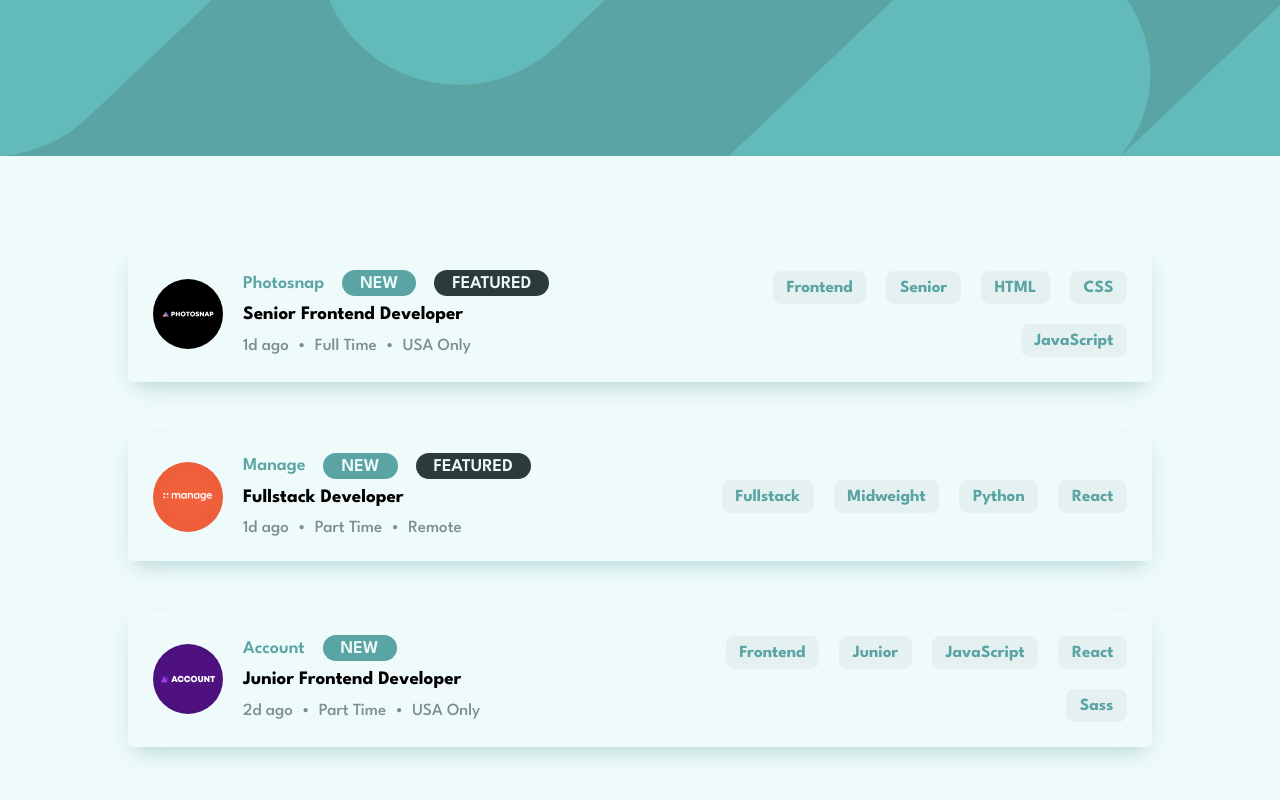
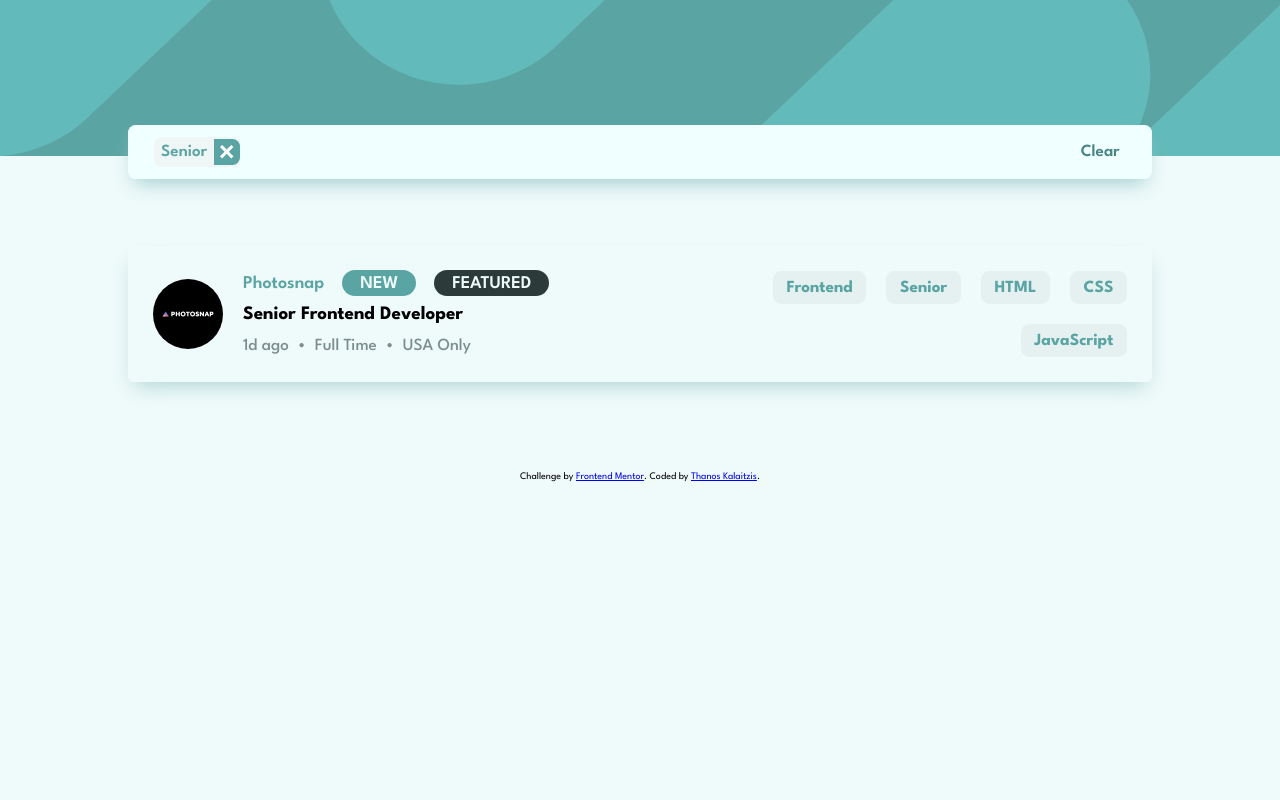
Before and after one commit to Thanos-M11/angular-job-listing, an Angular app: page / in a window 1280 px wide. Both pictures are taken after a click on the button "Senior". Shown: the top 800 px of the page. Built offline with nearby package versions, Linux system fonts and the light colour scheme.

Commit message:
update filter, job-list, app.component

```diff
--- a/src/app/app.component.html
+++ b/src/app/app.component.html
@@ -1,4 +1,4 @@
 <app-header />
-<app-filter />
-<app-job-list />
+<app-filter [filter]="currentFilter" [isFilterEmpty]="isFilterEmpty" />
+<app-job-list [jobs]="currentJobs" />
 <app-footer />
--- a/src/app/app.component.ts
+++ b/src/app/app.component.ts
@@ -1,9 +1,11 @@
-import { Component } from '@angular/core';
+import { Component, DoCheck, inject } from '@angular/core';
 import { RouterOutlet } from '@angular/router';
 import { HeaderComponent } from './header/header.component';
 import { FilterComponent } from './filter/filter.component';
 import { JobListComponent } from './job-list/job-list.component';
 import { FooterComponent } from './footer/footer.component';
+import { FilterService } from './filter/filter.service';
+import { JobsService } from './job-list/jobs.service';
 
 @Component({
   selector: 'app-root',
@@ -18,6 +20,16 @@ import { FooterComponent } from './footer/footer.component';
   templateUrl: './app.component.html',
   styleUrl: './app.component.css',
 })
-export class AppComponent {
-  title = 'angular-job-listing';
+export class AppComponent implements DoCheck {
+  filterService = inject(FilterService);
+  jobService = inject(JobsService);
+  currentFilter = this.filterService.getFilter();
+  isFilterEmpty = this.filterService.isEmpty();
+  currentJobs = this.jobService.getFilteredJobs(this.currentFilter);
+
+  ngDoCheck() {
+    this.currentFilter = this.filterService.getFilter();
+    this.isFilterEmpty = this.filterService.isEmpty();
+    this.currentJobs = this.jobService.getFilteredJobs(this.currentFilter);
+  }
 }
--- a/src/app/filter/filter.component.html
+++ b/src/app/filter/filter.component.html
@@ -1,21 +1,26 @@
-@if(!isFilterEmpty) {
+@if(!isFilterEmpty()) {
 <section class="filter-bar">
-  @if(filter.role){
+  @if(filter().role){
 
-  <app-button [content]="filter.role" [withWrapper]="true" [feature]="'role'" />
-  } @if(filter.level){
   <app-button
-    [content]="filter.level"
+    [content]="filter().role"
+    [withWrapper]="true"
+    [feature]="'role'"
+  />
+  } @if(filter().level){
+  <app-button
+    [content]="filter().level"
     [withWrapper]="true"
     [feature]="'level'"
   />
-  } @if(filter.languages){ @for (language of filter.languages; track language) {
+  } @if(filter().languages){ @for (language of filter().languages; track
+  language) {
   <app-button
     [content]="language"
     [withWrapper]="true"
     [feature]="'languages'"
   />
-  } } @if(filter.tools){ @for (tool of filter.tools; track tool) {
+  } } @if(filter().tools){ @for (tool of filter().tools; track tool) {
   <app-button [content]="tool" [withWrapper]="true" [feature]="'tools'" />
   } }
 
--- a/src/app/filter/filter.component.ts
+++ b/src/app/filter/filter.component.ts
@@ -1,6 +1,5 @@
-import { Component, inject } from '@angular/core';
+import { Component, inject, input, OnInit, signal } from '@angular/core';
 import { ButtonComponent } from '../button/button.component';
-import { FilterService } from './filter.service';
 import { Filter } from './filter.model';
 
 @Component({
@@ -11,7 +10,6 @@ import { Filter } from './filter.model';
   styleUrl: './filter.component.css',
 })
 export class FilterComponent {
-  filterService = inject(FilterService);
-  filter = this.filterService.getFilter();
-  isFilterEmpty = this.filterService.isEmpty();
+  filter = input.required<Filter>();
+  isFilterEmpty = input.required<Boolean>();
 }
--- a/src/app/filter/filter.service.ts
+++ b/src/app/filter/filter.service.ts
@@ -1,4 +1,4 @@
-import { Injectable, signal } from '@angular/core';
+import { Injectable } from '@angular/core';
 import { Filter } from './filter.model';
 
 @Injectable({ providedIn: 'root' })
@@ -18,12 +18,10 @@ export class FilterService {
 
   public setFilter(filter: Filter) {
     this.filter = { ...this.filter, ...filter };
-    console.log(this.filter);
   }
 
   public clearFilter(): void {
     this.filter = this.initialState;
-    console.log(this.filter);
   }
 
   public isEmpty(): boolean {
--- a/src/app/footer/footer.component.css
+++ b/src/app/footer/footer.component.css
@@ -1,3 +1,7 @@
+footer {
+  text-align: center;
+}
+
 .attribution {
   font-size: 11px;
   text-align: center;
--- a/src/app/footer/footer.component.html
+++ b/src/app/footer/footer.component.html
@@ -1,5 +1,9 @@
 <footer>
   Challenge by
-  <a href="" target="_blank">Frontend Mentor</a>. Coded by
-  <a href="" target="_blank"></a>.
+  <a href="https://www.frontendmentor.io/challenges/" target="_blank"
+    >Frontend Mentor</a
+  >. Coded by
+  <a href="https://thanosdev.netlify.app/homepage" target="_blank"
+    >Thanos Kalaitzis</a
+  >.
 </footer>
--- a/src/app/job-list/job-list.component.html
+++ b/src/app/job-list/job-list.component.html
@@ -1,5 +1,5 @@
 <ul class="app-jobs-ul">
-  @for (job of jobs; track job.id) {
+  @for (job of jobs(); track job.id) {
   <app-job-item [job]="job" />
   }
 </ul>
--- a/src/app/job-list/job-list.component.ts
+++ b/src/app/job-list/job-list.component.ts
@@ -1,9 +1,7 @@
-import { Component, inject } from '@angular/core';
+import { Component, input } from '@angular/core';
 import { JobItemComponent } from '../job-item/job-item.component';
 
 import { Job } from './job.model';
-import { JobsService } from './jobs.service';
-import { FilterService } from '../filter/filter.service';
 
 @Component({
   selector: 'app-job-list',
@@ -13,8 +11,5 @@ import { FilterService } from '../filter/filter.service';
   styleUrl: './job-list.component.css',
 })
 export class JobListComponent {
-  jobsService = inject(JobsService);
-  filterService = inject(FilterService);
-  filter = this.filterService.getFilter();
-  jobs = this.jobsService.getFilteredJobs(this.filter);
+  jobs = input.required<Job[]>();
 }
```
